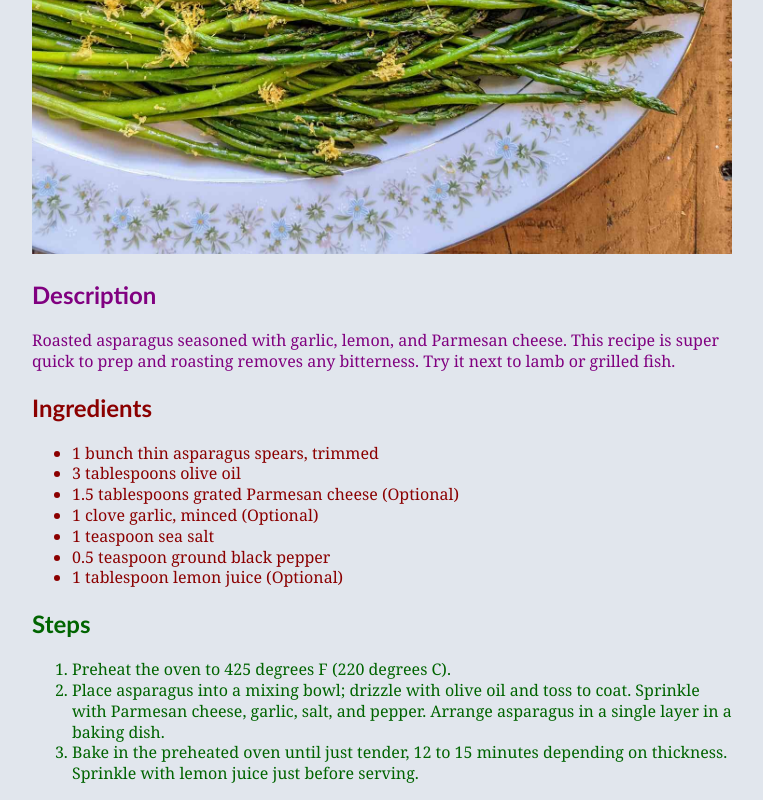
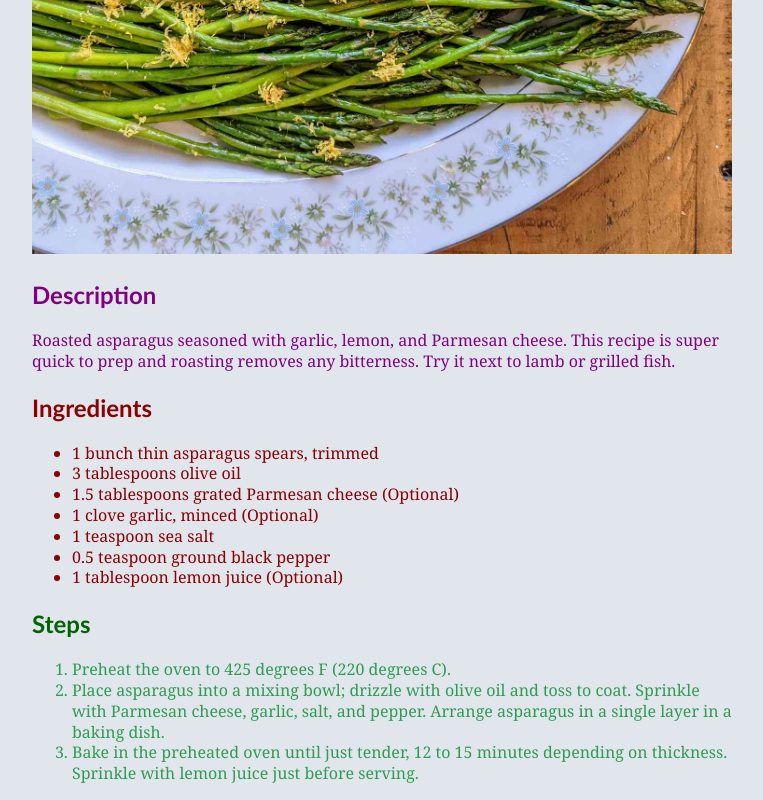
Before and after one commit to ryanpcleary3/odin-recipes, a plain HTML site: page recipes/asparagus.html in a window 1280 px wide. Shown: the part 535-1335 px from the top of the page, without its empty margins (258-1021 px from the left). Drawn offline with Linux system fonts and the light colour scheme.

Commit message:
Color .steps list items a lighter shade of green

```diff
--- a/style.css
+++ b/style.css
@@ -38,3 +38,7 @@ h1, h2, h3, h4, h5, h6 {
 .steps {
     color: darkgreen;
 }
+
+.steps li {
+    color: #309c52;
+}
```
